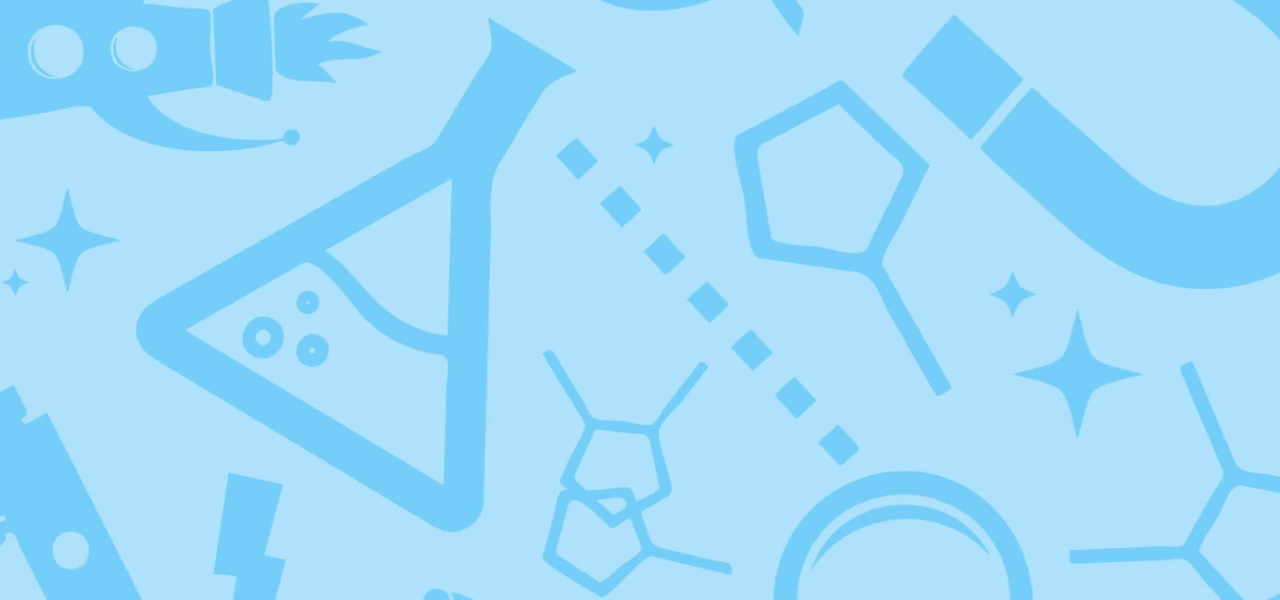
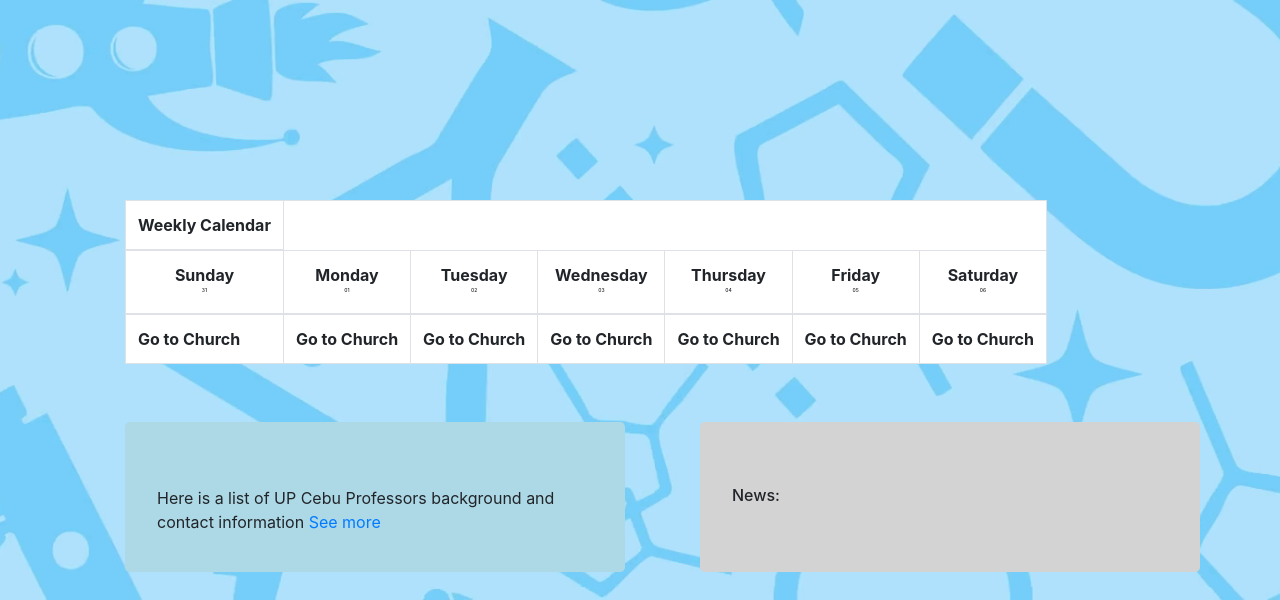
Before and after one commit to aatolomia/Bio-Lab-Application, a Django app: template Bio-Lab-Application/student/templates/home/home.html in a window 1280 px wide. Shown: the part 400-1000 px from the top of the page. Run offline with Django 3.2, Linux system fonts and the light colour scheme; the template is opened without the code that fills it, so the values that code supplies are empty; parts of the project's set-up code (start-up, migrations or seed data) failed here and were passed over; some libraries are stand-ins or nearby versions.

Commit message:
Update home.html
ang calendar kay ga plano ko nga editable sya sa admin(pero idlk how)
[bati kaayo kog color combi]

```diff
--- a/Bio-Lab-Application/student/templates/home/home.html
+++ b/Bio-Lab-Application/student/templates/home/home.html
@@ -7,6 +7,8 @@
 	<link rel="stylesheet" href="https://maxcdn.bootstrapcdn.com/bootstrap/4.0.0/css/bootstrap.min.css" integrity="sha384-Gn5384xqQ1aoWXA+058RXPxPg6fy4IWvTNh0E263XmFcJlSAwiGgFAW/dAiS6JXm" crossorigin="anonymous">
 	<script src="https://ajax.googleapis.com/ajax/libs/jquery/1.11.3/jquery.min.js"></script>
 	<script src="http://maxcdn.bootstrapcdn.com/bootstrap/3.3.4/js/bootstrap.min.js"></script>
+	<link href="https://maxcdn.bootstrapcdn.com/bootstrap/4.0.0/css/bootstrap.min.css" rel="stylesheet" id="bootstrap-css">
+
 	<style>
 		body{
 			background-image: url("/static/home/media/science-background.png");
@@ -20,6 +22,35 @@
 
 			  position: relative;
 		}
+
+		table{
+			background-color: white;
+			position: absolute;
+			left:125px;
+			top:600px;
+		}
+
+		#cred{
+			background-color: lightblue;
+			position: absolute;
+			width:500px;
+			height:150px;
+			left:125px;
+			top:822px;
+		}
+
+		thead tr th h6 {
+			font-size:5px;
+		}
+
+		#news{
+			background-color: Lightgray;
+			position:absolute;
+			width:500px;
+			height:150px;
+			left:700px;
+			top:822px;
+		}
 	</style>
 </head>
 <body>
@@ -29,14 +60,12 @@
 				<a class="navbar-brand" href="#">
 					<img src="/static/home/media/boiling_water-512.svg" alt="">Bio Lab Application
 				</a>
-				<button class="navbar-toggler" type="button" data-toggle="collapse" data-target="#navbarNavAltMarkup" aria-controls="navbarNavAltMarkup" aria-expanded="false" aria-label="Toggle navigation">
-				    <span class="navbar-toggler-icon"></span>
-				</button>
 				<div class="collapse navbar-collapse" id="navbarNavAltMarkup">
 					<div class="navbar-nav">
-				        <a class="nav-item nav-link active" href="ProfileWelcomePage.html#Welcome">Home</a>
+						<a class="nav-item nav-link active" href="ProfileWelcomePage.html#Welcome">Home</a>
 				        <a class="nav-item nav-link" href="{% url 'profile' %}">Profile</a>
-				    </div>
+						<a class="nav-item nav-link" href="{% url 'equipment:bio-app-equipment' %}">Equipment</a>
+					</div>
 	  			</div>
 	  			<form class="form-inline">
 				    <input class="form-control mr-sm-2" type="search" placeholder="Search" aria-label="Search">
@@ -53,6 +82,42 @@
 	    	</div>
 	    </div>
 	</main>
+	<div class="table">
+		<table class="table-bordered table-hover">
+			<thead>
+				<td><b>Weekly Calendar</b></td>
+				<tr>
+					<th class="text-center">Sunday<h6>31<h6></td>
+					<th class="text-center">Monday<h6>01<h6></td>
+					<th class="text-center">Tuesday<h6>02<h6></td>
+					<th class="text-center">Wednesday<h6>03<h6></td>
+					<th class="text-center">Thursday<h6>04<h6></td>
+					<th class="text-center">Friday<h6>05<h6></td>
+					<th class="text-center">Saturday<h6>06<h6></td>
+				</tr>
+			</thead>
+			<tbody>
+				<tr>
+					<th scope="row">Go to Church</th>
+					<th scope="row">Go to Church</th>
+					<th scope="row">Go to Church</th>
+					<th scope="row">Go to Church</th>
+					<th scope="row">Go to Church</th>
+					<th scope="row">Go to Church</th>
+					<th scope="row">Go to Church</th>
+				</tr>
+			</tbody>
+		</table>
+	</div>
+
+	<div class="jumbotron" id="cred">
+		<p>Here is a list of UP Cebu Professors background and contact information <a href="credentials.html">See more</a><p>
+	</div>
+
+	<div class="jumbotron" id="news">
+		<h6>News:<h6>
+	</div>
+
 	<script src="https://code.jquery.com/jquery-3.2.1.slim.min.js" integrity="sha384-KJ3o2DKtIkvYIK3UENzmM7KCkRr/rE9/Qpg6aAZGJwFDMVNA/GpGFF93hXpG5KkN" crossorigin="anonymous"></script>
     <script src="https://cdnjs.cloudflare.com/ajax/libs/popper.js/1.12.9/umd/popper.min.js" integrity="sha384-ApNbgh9B+Y1QKtv3Rn7W3mgPxhU9K/ScQsAP7hUibX39j7fakFPskvXusvfa0b4Q" crossorigin="anonymous"></script>
     <script src="https://maxcdn.bootstrapcdn.com/bootstrap/4.0.0/js/bootstrap.min.js" integrity="sha384-JZR6Spejh4U02d8jOt6vLEHfe/JQGiRRSQQxSfFWpi1MquVdAyjUar5+76PVCmYl" crossorigin="anonymous"></script>
```
